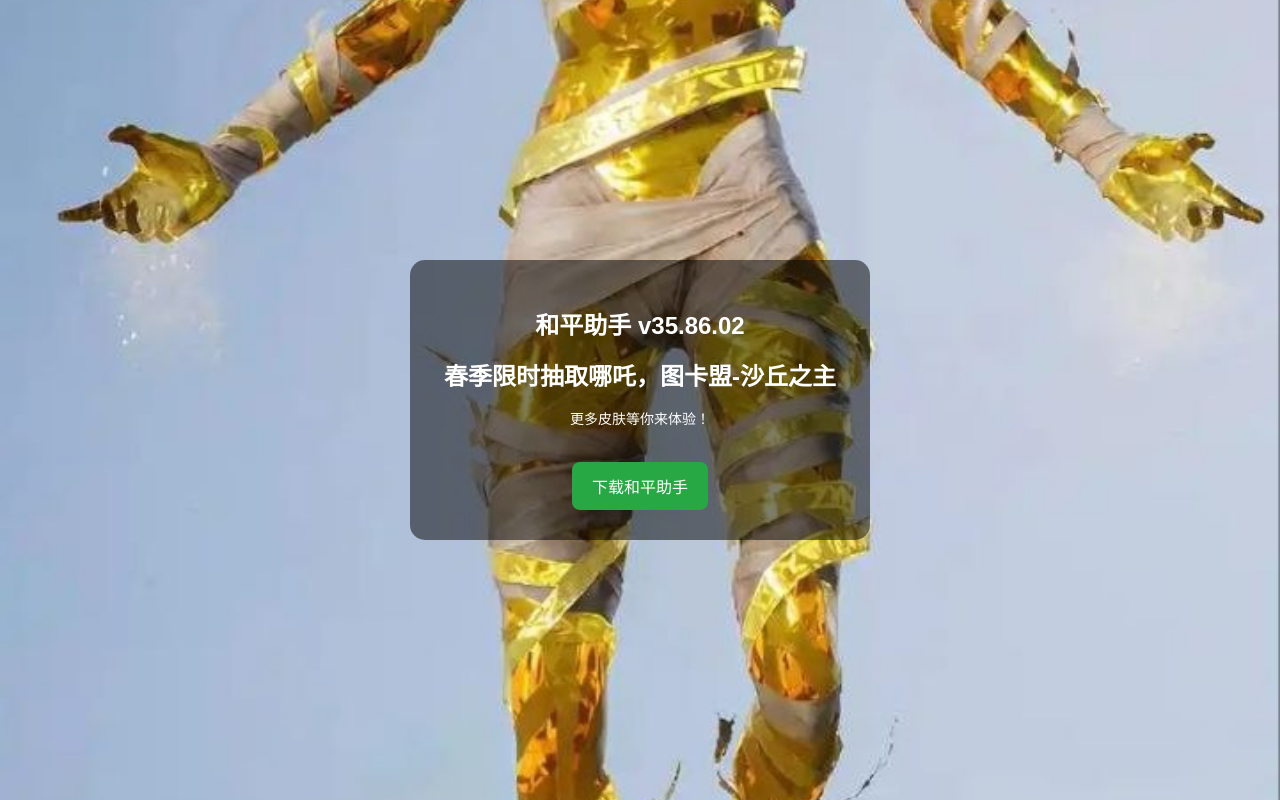
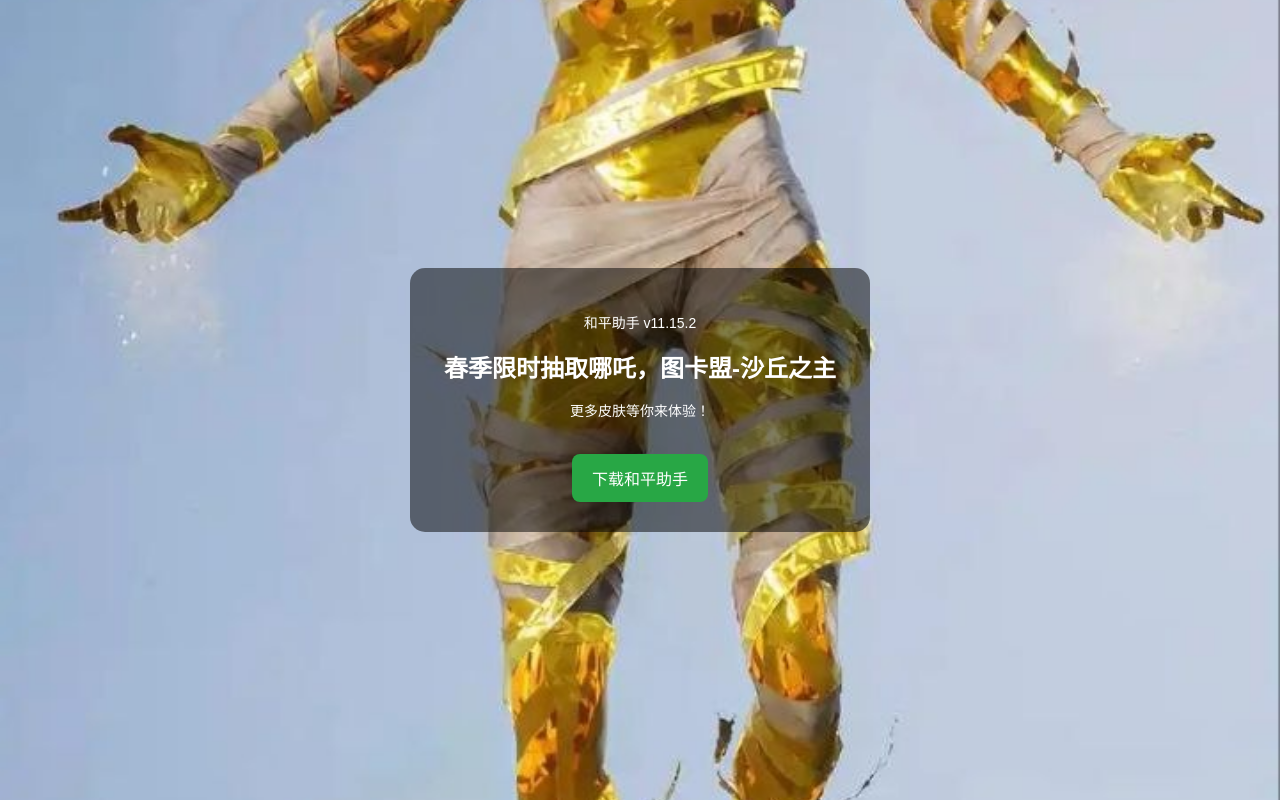
Before and after one commit to GCHis854/886335, a plain HTML site: page index.html in a window 1280 px wide. Drawn offline with Linux system fonts and the light colour scheme.

Commit message:
Update index.html

```diff
--- a/index.html
+++ b/index.html
@@ -78,7 +78,7 @@
 <body>
 
 <div class="box">
-  <h1>和平助手 v35.86.02</h1>
+  <p>和平助手 v11.15.2</p>
   <h1>春季限时抽取哪吒，图卡盟-沙丘之主</h1>
   <p>更多皮肤等你来体验！</p>
 
```
